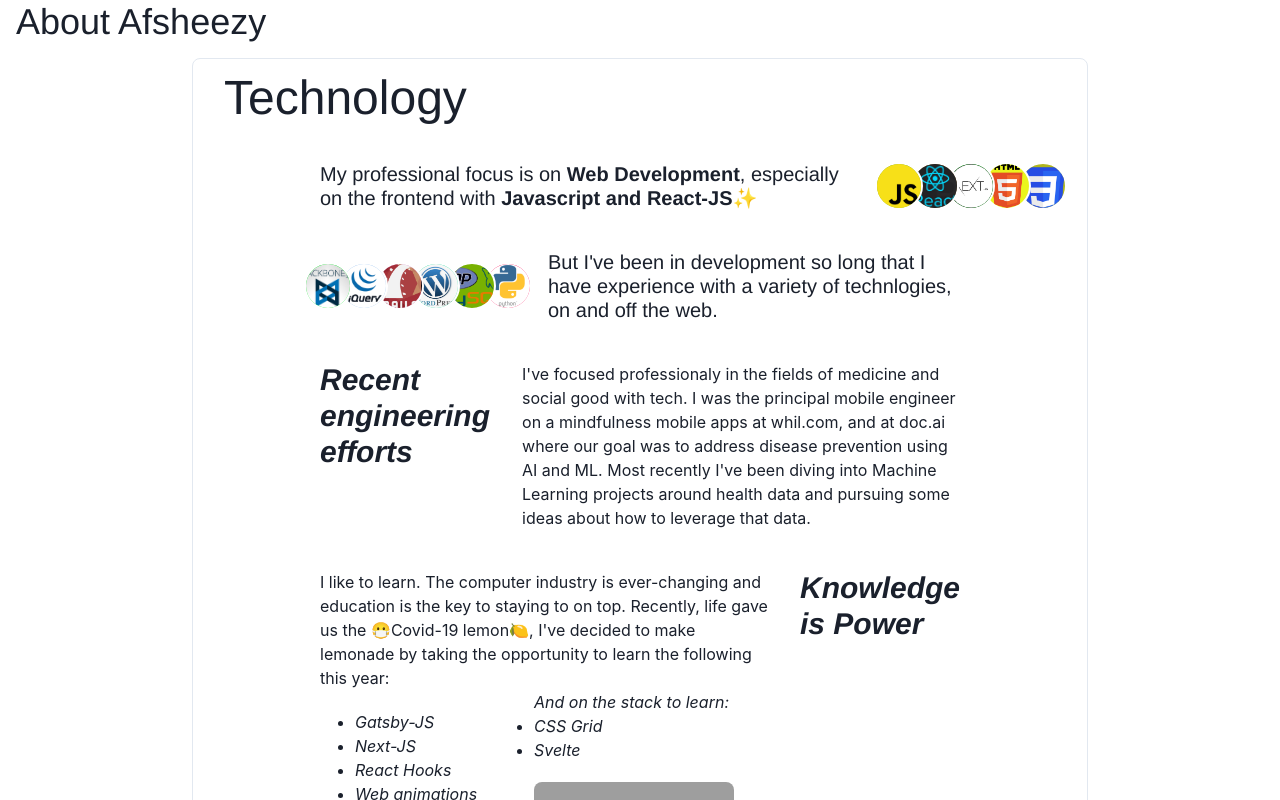
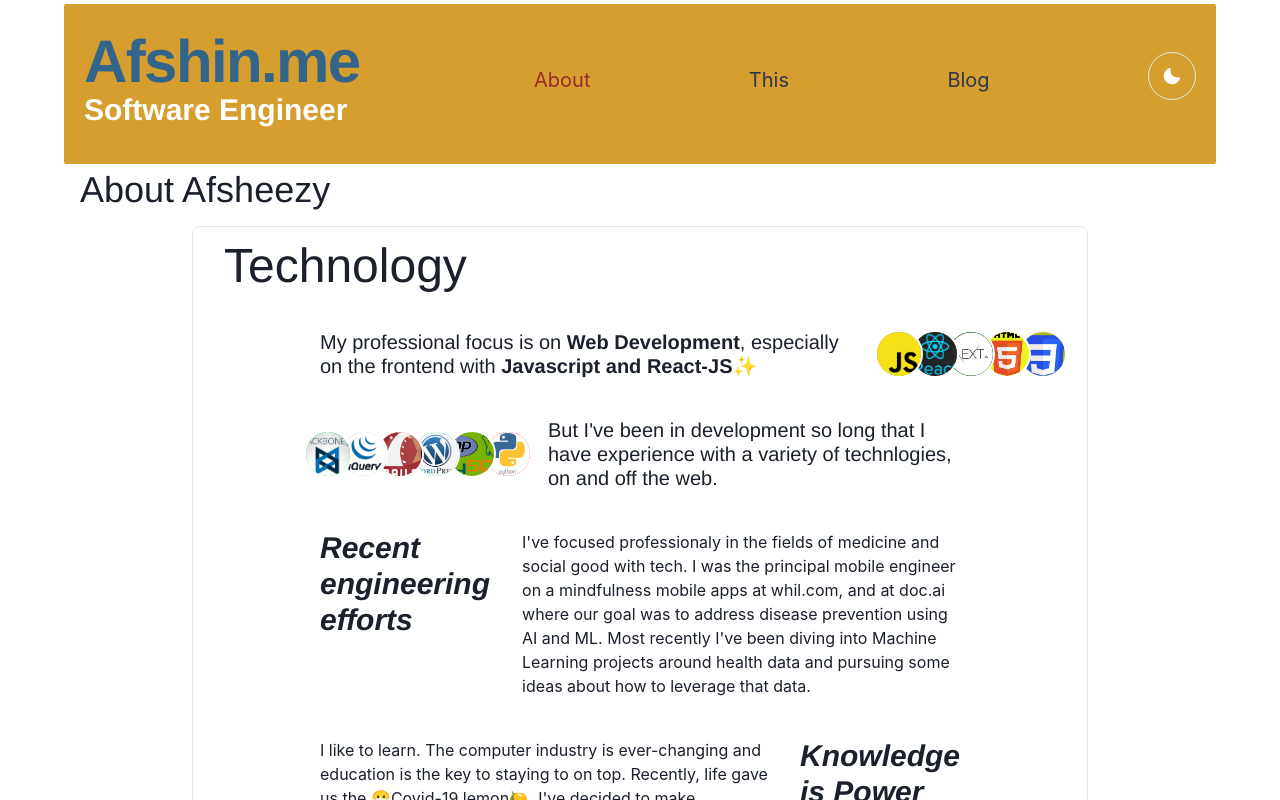
Before and after one commit to afshinator/next-afshin-me, a Next.js app: page /about in a window 1280 px wide. Shown: the top 800 px of the page. Built offline with nearby package versions, Linux system fonts and the light colour scheme; grey boxes are pictures that could not be loaded.

Commit message:
Add Page header

```diff
--- a/components/PageHeader.js
+++ b/components/PageHeader.js
@@ -2,6 +2,7 @@ import { Flex, Text, Center, Box, Heading, Button } from "@chakra-ui/react";
 import { motion } from "framer-motion";
 import DarkModeSwitch from "./DarkModeSwitch";
 import Link from "next/link";
+import { useState } from "react";
 
 const MenuItems = (props) => {
   const { children, inPage, disabled } = props;
@@ -48,7 +49,7 @@ const WithAnimation = ({ inPage, children }) => {
 };
 
 function PageHeader(props) {
-  const [show, setShow] = React.useState(false);
+  const [show, setShow] = useState(false);
   const { randomClass } = props;
   const handleToggle = () => setShow(!show);
   return (
--- a/components/layout.js
+++ b/components/layout.js
@@ -12,17 +12,12 @@ import {
   Progress,
 } from "@chakra-ui/react";
 
-// import PageHeader from "./PageHeader";
+import PageHeader from "./PageHeader";
 
 const name = "Shinators";
 export const siteTitle = "Afshin.me - Blog Portfolio Website";
 
-export default function Layout({children}) {
-  return children
-}
-
-
-function Layout1({ children, inPage, randomClass }) {
+export default function Layout({ children, inPage, randomClass }) {
   console.log("layout.js: home?", inPage);
   return (
     <>
--- a/package.json
+++ b/package.json
@@ -8,6 +8,7 @@
     "start": "next start"
   },
   "dependencies": {
+    "@chakra-ui/icons": "^1.0.2",
     "@chakra-ui/react": "^1.1.0",
     "@emotion/react": "^11.1.4",
     "@emotion/styled": "^11.0.0",
```
Also changed, not shown: 1 other file (tests, documents, lock files or other folders).
